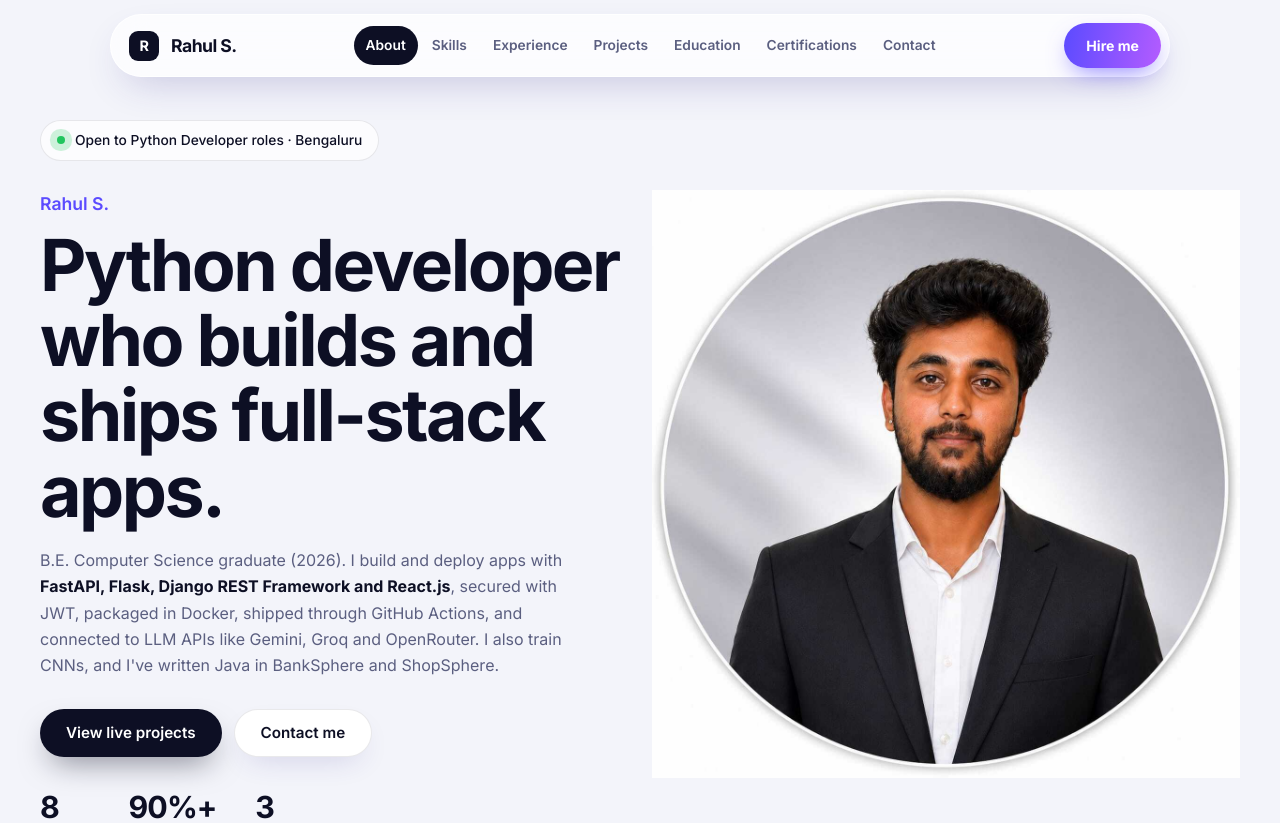
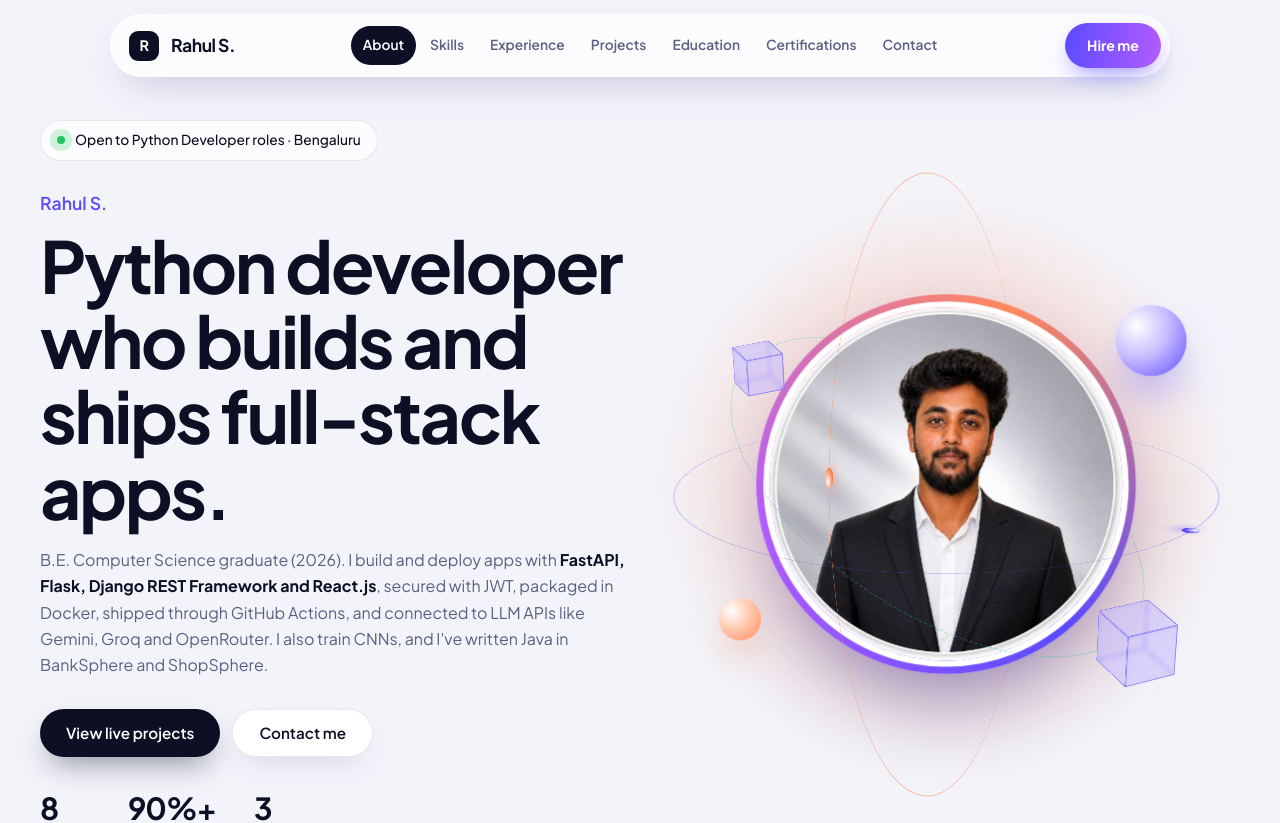
Before and after one commit to RAHUL2525252525/PORTFOLIO, a React (Vite) app: page / in a window 1280 px wide. Shown: the top 823 px of the page. Built offline with nearby package versions, Linux system fonts and the light colour scheme.

Commit message:
Update index.css

```diff
--- a/src/index.css
+++ b/src/index.css
@@ -1,4 +1,4 @@
-@import url("https://fonts.googleapis.com/css2?family=Inter:wght@400;500;600;700&display=swap");
+@import url("https://fonts.googleapis.com/css2?family=Plus+Jakarta+Sans:wght@400;500;600;700;800&display=swap");
 
 /* =========================================================
    TOKENS
@@ -18,8 +18,8 @@
   --shadow: 0 30px 60px -20px rgba(50, 40, 140, 0.25);
   --shadow-sm: 0 12px 30px -12px rgba(50, 40, 140, 0.2);
 
-  --display: "Inter", system-ui, -apple-system, "Segoe UI", sans-serif;
-  --body: "Inter", system-ui, -apple-system, "Segoe UI", sans-serif;
+  --display: "Plus Jakarta Sans", system-ui, -apple-system, "Segoe UI", sans-serif;
+  --body: "Plus Jakarta Sans", system-ui, -apple-system, "Segoe UI", sans-serif;
   --wrap: min(1200px, calc(100% - 48px));
 
   /* aliases so existing project detail pages keep working */
@@ -112,7 +112,7 @@ img { display: block; max-width: 100%; }
   transition: transform 0.3s cubic-bezier(0.2, 0.8, 0.2, 1), box-shadow 0.3s ease;
 }
 
-.hero-photo::after, .depth::after, .cert::after, .xp-card::after, .edu::after, .thumb::after, .glare {
+.depth::after, .cert::after, .xp-card::after, .edu::after, .thumb::after, .glare {
   content: "";
   position: absolute;
   inset: 0;
@@ -203,19 +203,102 @@ img { display: block; max-width: 100%; }
 .hero-stats { display: flex; flex-wrap: wrap; gap: 28px; margin-top: 34px; color: var(--muted); font-size: 0.9rem; }
 .hero-stats strong { display: block; color: var(--ink); font-family: var(--display); font-size: 1.9rem; line-height: 1.1; letter-spacing: -0.03em; }
 
-/* profile photo */
-.hero-photo {
-  justify-self: center;
-  width: min(500px, 100%);
-  aspect-ratio: 4 / 5;
-  overflow: hidden;
-  border: 8px solid #fff;
-  border-radius: 40px;
-  background: var(--cream-dark);
-  box-shadow: 0 40px 80px -30px rgba(50, 40, 140, 0.35);
+/* 3D scene behind the round profile photo */
+.stage {
+  --p: clamp(250px, 29vw, 390px);
+  position: relative;
+  height: clamp(440px, 48vw, 640px);
+  display: grid;
+  place-items: center;
+  perspective: 1500px;
 }
 
-.hero-photo img { width: 100%; height: 100%; object-fit: cover; object-position: center top; }
+.scene {
+  position: relative;
+  width: var(--p);
+  height: var(--p);
+  transform-style: preserve-3d;
+  transform: rotateX(calc(var(--my, 0) * -14deg)) rotateY(calc(var(--mx, 0) * 18deg));
+}
+
+.glow {
+  position: absolute;
+  inset: -34%;
+  border-radius: 50%;
+  background: radial-gradient(circle, rgba(139, 124, 255, 0.5), rgba(255, 160, 120, 0.28) 48%, transparent 70%);
+  filter: blur(34px);
+  transform: translateZ(-170px);
+}
+
+.photo {
+  position: absolute;
+  inset: 0;
+  padding: 7px;
+  border-radius: 50%;
+  background: conic-gradient(from 140deg, var(--indigo), var(--violet), var(--peach), var(--indigo));
+  box-shadow: 0 44px 80px -24px rgba(50, 40, 140, 0.5);
+  transform: translateZ(30px);
+}
+
+.photo img {
+  width: 100%;
+  height: 100%;
+  object-fit: cover;
+  object-position: center top;
+  border: 6px solid #fff;
+  border-radius: 50%;
+}
+
+.ring {
+  position: absolute;
+  left: 50%;
+  top: 50%;
+  border: 1.5px solid rgba(91, 75, 255, 0.4);
+  border-radius: 50%;
+  transform-style: preserve-3d;
+}
+
+.ring b {
+  position: absolute;
+  left: 50%;
+  top: 0;
+  width: 16px;
+  height: 16px;
+  margin: -8px 0 0 -8px;
+  border-radius: 50%;
+  background: radial-gradient(circle at 30% 30%, #fff, var(--indigo) 60%, #2a1fa8);
+  box-shadow: 0 6px 14px rgba(91, 75, 255, 0.5);
+}
+
+.r1 { width: calc(var(--p) * 1.45); height: calc(var(--p) * 1.45); margin: calc(var(--p) * -0.725) 0 0 calc(var(--p) * -0.725); animation: ringA 20s linear infinite; }
+.r2 { width: calc(var(--p) * 1.65); height: calc(var(--p) * 1.65); margin: calc(var(--p) * -0.825) 0 0 calc(var(--p) * -0.825); border-color: rgba(255, 138, 92, 0.5); animation: ringB 28s linear infinite; }
+.r2 b { background: radial-gradient(circle at 30% 30%, #fff, var(--peach) 60%, #c4502a); box-shadow: 0 6px 14px rgba(255, 138, 92, 0.5); }
+.r3 { width: calc(var(--p) * 1.25); height: calc(var(--p) * 1.25); margin: calc(var(--p) * -0.625) 0 0 calc(var(--p) * -0.625); border: 1.5px dashed rgba(34, 190, 160, 0.6); animation: ringC 34s linear infinite; }
+
+@keyframes ringA { from { transform: rotateX(74deg) rotateZ(0deg); } to { transform: rotateX(74deg) rotateZ(360deg); } }
+@keyframes ringB { from { transform: rotateY(72deg) rotateZ(0deg); } to { transform: rotateY(72deg) rotateZ(-360deg); } }
+@keyframes ringC { from { transform: rotateX(56deg) rotateY(28deg) rotateZ(0deg); } to { transform: rotateX(56deg) rotateY(28deg) rotateZ(360deg); } }
+
+.orb { position: absolute; border-radius: 50%; animation: orbFloat 6s ease-in-out infinite; }
+.o1 { width: 66px; height: 66px; right: -10%; top: 6%; transform: translateZ(110px); background: radial-gradient(circle at 30% 30%, #fff, var(--lilac) 45%, var(--indigo)); box-shadow: 0 24px 40px -10px rgba(91, 75, 255, 0.5); }
+.o2 { width: 40px; height: 40px; left: -8%; bottom: 10%; transform: translateZ(80px); background: radial-gradient(circle at 30% 30%, #fff, #ffc9ae 45%, var(--peach)); box-shadow: 0 18px 30px -8px rgba(255, 138, 92, 0.5); animation-delay: -2.5s; }
+@keyframes orbFloat { 50% { margin-top: -16px; } }
+
+.cbw { position: absolute; transform-style: preserve-3d; }
+.cbw1 { right: -4%; bottom: 4%; transform: translateZ(130px); }
+.cbw2 { left: -2%; top: 16%; transform: translateZ(100px); }
+
+.cb { position: relative; width: 52px; height: 52px; transform-style: preserve-3d; animation: cbSpin 16s linear infinite; }
+.cbw2 .cb { width: 36px; height: 36px; animation-duration: 12s; animation-direction: reverse; --h: 18px; }
+.cbw1 .cb { --h: 26px; }
+.cb span { position: absolute; inset: 0; border: 1.5px solid rgba(91, 75, 255, 0.55); background: rgba(201, 188, 255, 0.35); backdrop-filter: blur(2px); }
+.cb .a { transform: translateZ(var(--h)); }
+.cb .b { transform: rotateY(180deg) translateZ(var(--h)); }
+.cb .c { transform: rotateY(90deg) translateZ(var(--h)); }
+.cb .d { transform: rotateY(-90deg) translateZ(var(--h)); }
+.cb .e { transform: rotateX(90deg) translateZ(var(--h)); }
+.cb .f { transform: rotateX(-90deg) translateZ(var(--h)); }
+@keyframes cbSpin { from { transform: rotateX(0deg) rotateY(0deg); } to { transform: rotateX(360deg) rotateY(360deg); } }
 
 /* =========================================================
    ABOUT
@@ -456,7 +539,7 @@ img { display: block; max-width: 100%; }
 
 @media (max-width: 1000px) {
   .hero-grid { grid-template-columns: 1fr; gap: 10px; }
-  .hero-photo { width: min(440px, 100%); justify-self: start; }
+  .stage { height: 440px; }
   .about-cards { grid-template-columns: repeat(2, 1fr); }
   .about-cols { grid-template-columns: 1fr; gap: 20px; }
   .xp-item { grid-template-columns: 1fr; gap: 6px; }
@@ -477,6 +560,7 @@ img { display: block; max-width: 100%; }
 }
 
 @media (max-width: 560px) {
+  .stage { --p: 220px; height: 380px; }
   .wrap { width: calc(100% - 32px); }
   .hero { padding-top: 104px; }
     .hero-actions .btn, .contact-actions .btn { width: 100%; }
```
